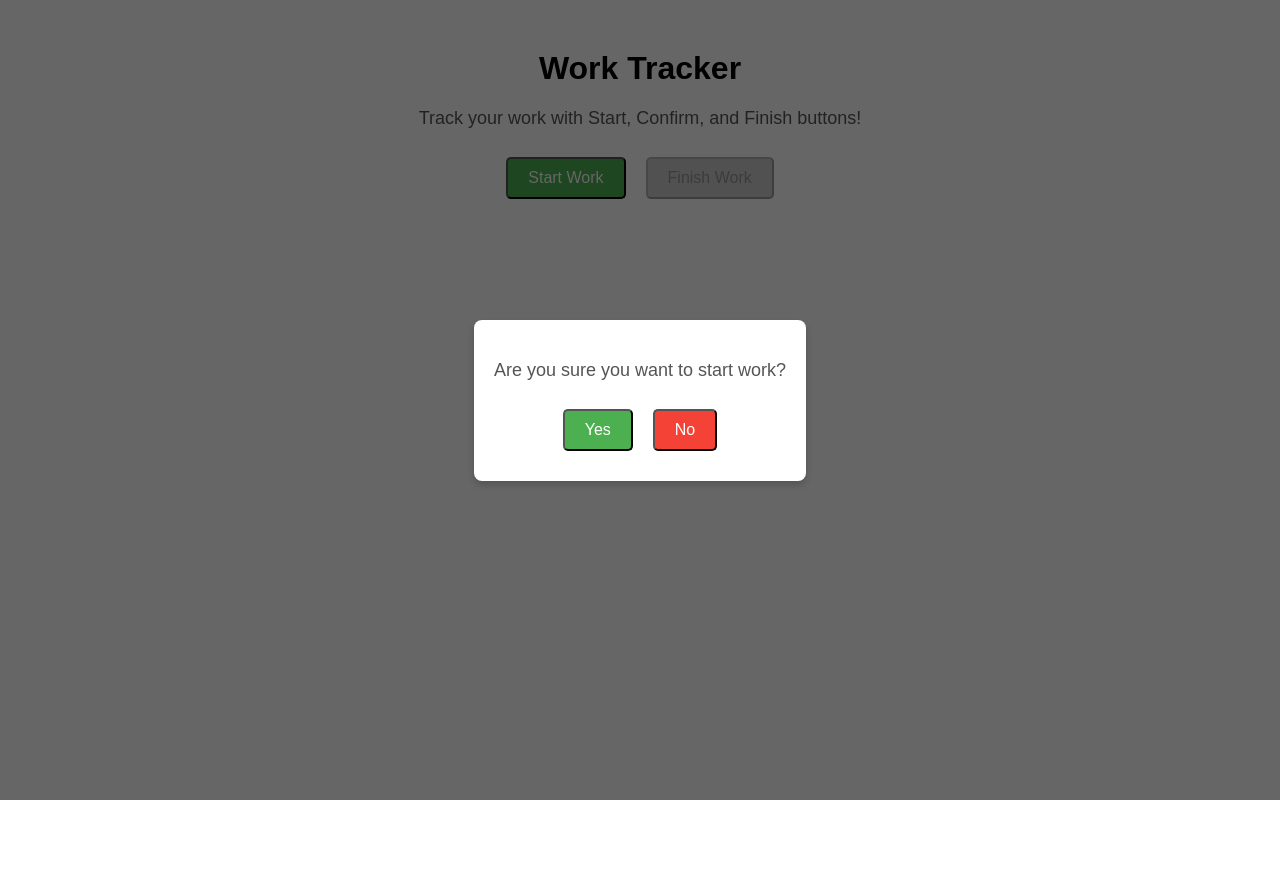
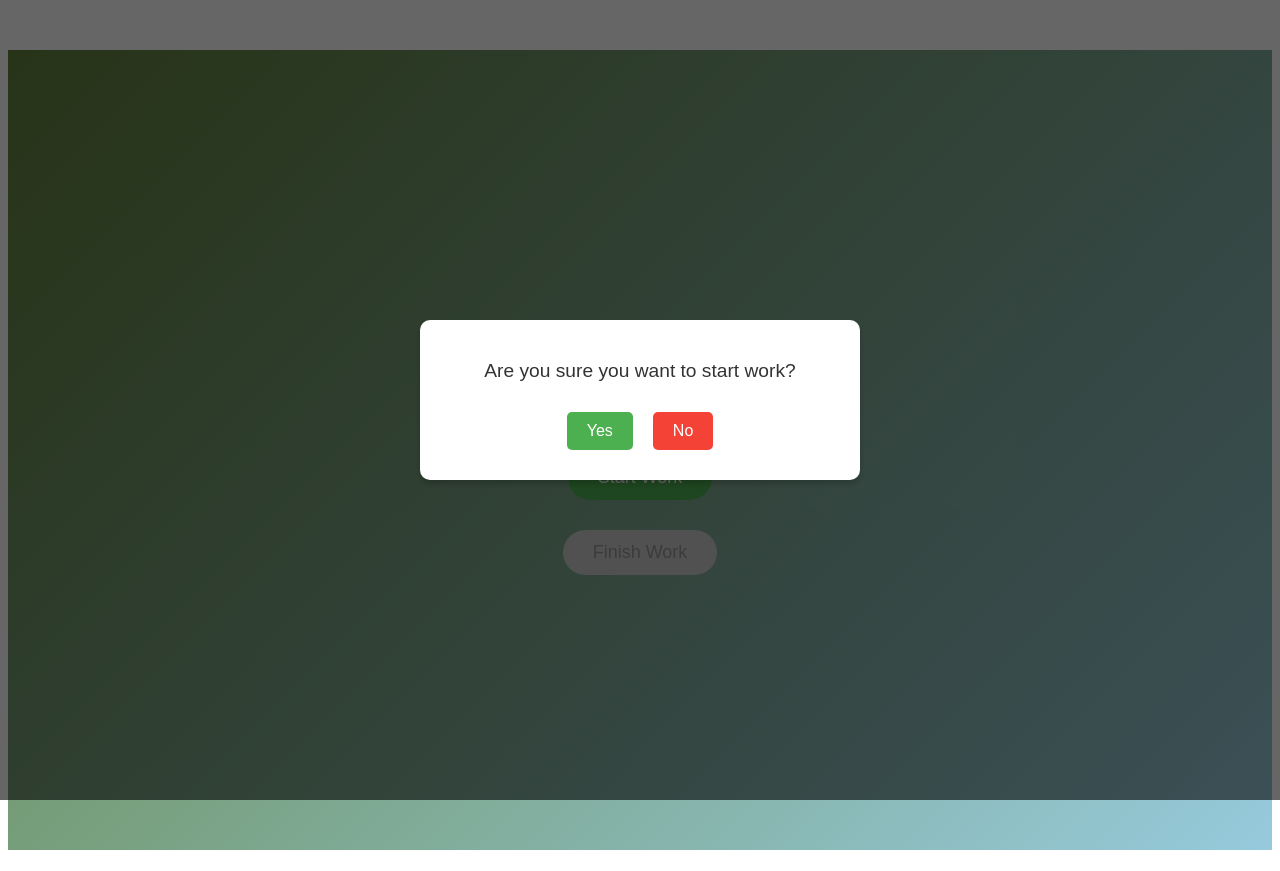
Before and after one commit to ydesai22/myfirst-vue, a Vue app: page /second in a window 1280 px wide. Both pictures are taken after a click on the button "Start Work". Before the commit the page ends 800 px from the top, so only its background shows below. Built offline with nearby package versions, Linux system fonts and the light colour scheme.

Commit message:
popup button

```diff
--- a/src/components/SecondPage.vue
+++ b/src/components/SecondPage.vue
@@ -1,71 +1,20 @@
-<!-- <template>
-    <div class="second-page">
-      <h1>Welcome to the Second Page</h1>
-      <p>You've made it here! Click below to go back to where you started.</p>
-      <button class="btn" @click="goBack">Go Back</button>
-    </div>
-</template>
-
-  <script>
-  export default {
-    methods: {
-      goBack() {
-        this.$router.push('/');
-      },
-    },
-  };
-  </script>
-
-  <style scoped>
-  .second-page {
-    display: flex;
-    flex-direction: column;
-    align-items: center;
-    justify-content: center;
-    min-height: 100vh;
-    background: linear-gradient(135deg, #ffa07a, #afeeee);
-    color: #333;
-    text-align: center;
-    font-family: 'Arial', sans-serif;
-  }
-
-  h1 {
-    font-size: 3rem;
-    margin-bottom: 1rem;
-    color: #2f4f4f;
-  }
-
-  p {
-    font-size: 1.5rem;
-    margin-bottom: 2rem;
-    color: #2f4f4f;
-  }
-
-  .btn {
-    padding: 10px 20px;
-    font-size: 1.2rem;
-    color: #fff;
-    background-color: #4682b4;
-    border: none;
-    border-radius: 5px;
-    cursor: pointer;
-    transition: background-color 0.3s ease;
-  }
-
-  .btn:hover {
-    background-color: #5f9ea0;
-  }
-  </style>
-
-   -->
-
-   <!-- <template>
+<template>
   <div class="second-page">
     <h1>Work Tracker</h1>
-      <p>Track your work with start and finish buttons!</p>
+    <p>Track your work with Start, Confirm, and Finish buttons!</p>
+    <button :disabled="!isStartEnabled" @click="openModal('start')">Start Work</button>
+    <button :disabled="!isFinishEnabled" @click="openModal('finish')">Finish Work</button>
 
-      <button :disabled="!isStartEnabled" @click="handleClick('start')">Start Work</button>
-      <button :disabled="!isFinishEnabled" @click="handleClick('finish')">Finish Work</button>
+
+    <div v-if="showModal" class="overlay">
+      <div class="modal">
+        <p>{{ modalMessage }}</p>
+        <button @click="confirmAction">Yes</button>
+        <button @click="closeModal">No</button>
+      </div>
+    </div>
+
+
   </div>
 </template>
 
@@ -75,54 +24,65 @@
     return {
       isStartEnabled: true,
       isFinishEnabled: false,
+      showModal: false,
+      modalMessage: "",
+      currentAction: "",
     };
   },
   methods: {
-      handleClick(action) {
-        if (action === "start") {
+    openModal(action) {
+      this.currentAction = action;
+      this.modalMessage =
+        action === "start"
+          ? "Are you sure you want to start work?"
+          : "Are you sure you want to finish work?";
+      this.showModal = true;
+    },
+    confirmAction() {
+      if (this.currentAction === "start") {
         this.isStartEnabled = false;
         this.isFinishEnabled = true;
-          alert("Start Work clicked!");
-        } else if (action === "finish") {
+      } else if (this.currentAction === "finish") {
         this.isStartEnabled = true;
         this.isFinishEnabled = false;
-          alert("Finish Work clicked!");
       }
-
-
-        localStorage.setItem("isStartEnabled", this.isStartEnabled);
-        localStorage.setItem("isFinishEnabled", this.isFinishEnabled);
+      this.closeModal();
     },
-      restoreState() {
-
-        this.isStartEnabled =
-          JSON.parse(localStorage.getItem("isStartEnabled")) ?? true;
-        this.isFinishEnabled =
-          JSON.parse(localStorage.getItem("isFinishEnabled")) ?? false;
+    closeModal() {
+      this.showModal = false;
     },
-    },
-    mounted() {
-      this.restoreState();
   },
 };
 </script>
 
 <style scoped>
+/* Page Background */
 .second-page {
   text-align: center;
   margin-top: 50px;
+  background: linear-gradient(135deg, #62823c, #96cadc);
+  min-height: 100vh;
+  display: flex;
+  flex-direction: column;
+  justify-content: center;
+  align-items: center;
+  color: white;
+  font-family: 'Arial', sans-serif;
 }
 
+/* Buttons */
 button {
-    margin: 10px;
-    padding: 10px 20px;
-    font-size: 16px;
-    border-radius: 5px;
+  margin: 15px;
+  padding: 12px 30px;
+  font-size: 18px;
+  border-radius: 25px;
   cursor: pointer;
+  border: none;
+  transition: all 0.3s ease;
 }
 
 button:disabled {
-    background-color: #ccc;
+  background-color: #cccccc;
   cursor: not-allowed;
 }
 
@@ -131,151 +91,53 @@
   color: white;
 }
 
-  button:last-of-type:not(:disabled) {
-    background-color: #f44336;
-  }
-  </style>
-   -->
-
-
-   <template>
-    <div class="second-page">
-      <h1>Work Tracker</h1>
-      <p>Track your work with Start, Confirm, and Finish buttons!</p>
-
-      <!-- Buttons -->
-      <button :disabled="!isStartEnabled" @click="showConfirm">Start Work</button>
-      <button :disabled="!isFinishEnabled" @click="handleClick('finish')">Finish Work</button>
-
-      <!-- Confirm Button Modal -->
-      <div v-if="showConfirmModal" class="overlay">
-        <div class="modal">
-          <p>Are you sure you want to start work?</p>
-          <button @click="confirmStart">Yes</button>
-          <button @click="cancelConfirm">No</button>
-        </div>
-      </div>
-    </div>
-  </template>
-
-  <script>
-  export default {
-    data() {
-      return {
-        isStartEnabled: true,
-        isFinishEnabled: false,
-        showConfirmModal: false, // Modal visibility state
-      };
-    },
-    methods: {
-      showConfirm() {
-        this.showConfirmModal = true; // Show confirmation modal
-      },
-      confirmStart() {
-        // Enable Finish button and disable Start button
-        this.isStartEnabled = false;
-        this.isFinishEnabled = true;
-        this.showConfirmModal = false; // Hide modal
-        alert("Start Work confirmed!");
-
-        // Save states to localStorage
-        localStorage.setItem("isStartEnabled", this.isStartEnabled);
-        localStorage.setItem("isFinishEnabled", this.isFinishEnabled);
-      },
-      cancelConfirm() {
-        this.showConfirmModal = false; // Close the modal without changing state
-        alert("Start Work canceled!");
-      },
-      handleClick(action) {
-        if (action === "finish") {
-          // Enable Start button and disable Finish button
-          this.isStartEnabled = true;
-          this.isFinishEnabled = false;
-          alert("Finish Work clicked!");
-
-          // Save states to localStorage
-          localStorage.setItem("isStartEnabled", this.isStartEnabled);
-          localStorage.setItem("isFinishEnabled", this.isFinishEnabled);
-        }
-      },
-      restoreState() {
-        // Restore states from localStorage
-        this.isStartEnabled =
-          JSON.parse(localStorage.getItem("isStartEnabled")) ?? true;
-        this.isFinishEnabled =
-          JSON.parse(localStorage.getItem("isFinishEnabled")) ?? false;
-      },
-    },
-    mounted() {
-      this.restoreState(); // Restore states on page load
-    },
-  };
-  </script>
-
-  <style scoped>
-  .second-page {
-    text-align: center;
-    margin-top: 50px;
-    font-family: Arial, sans-serif;
+button:not(:disabled):hover {
+  background-color: #45a049;
+  transform: scale(1.05);
 }
 
-  button {
-    margin: 10px;
-    padding: 10px 20px;
-    font-size: 16px;
-    border-radius: 5px;
-    cursor: pointer;
-  }
-
-  button:disabled {
-    background-color: #ccc;
-    cursor: not-allowed;
-  }
-
-  button:not(:disabled) {
-    background-color: #4caf50;
-    color: white;
-  }
-
-  button:last-of-type:not(:disabled) {
-    background-color: #f44336;
-  }
-
-  p {
-    font-size: 18px;
-    margin-top: 20px;
-    color: #555;
-  }
-
-  /* Overlay Styles */
+/* Modal Overlay */
 .overlay {
   position: fixed;
   top: 0;
   left: 0;
   width: 100%;
   height: 100%;
-    background: rgba(0, 0, 0, 0.6);
+  background: rgba(0, 0, 0, 0.6); /* Dark semi-transparent background */
   display: flex;
   justify-content: center;
   align-items: center;
   z-index: 1000;
 }
 
-  /* Modal Styles */
+/* Modal Box */
 .modal {
-    background: white;
+  background: white; /* Bright background for contrast */
+  color: #333; /* Dark text for readability */
   padding: 20px;
-    border-radius: 8px;
+  border-radius: 10px;
   text-align: center;
-    box-shadow: 0 4px 8px rgba(0, 0, 0, 0.2);
+  box-shadow: 0 4px 6px rgba(0, 0, 0, 0.2);
+  max-width: 400px;
+  width: 90%;
+  animation: fadeIn 0.5s ease-in-out;
 }
 
+/* Modal Text */
+.modal p {
+  font-size: 1.2em;
+  margin-bottom: 20px;
+}
+
+/* Modal Buttons */
 .modal button {
   margin: 10px;
   padding: 10px 20px;
   font-size: 16px;
+  cursor: pointer;
+  border: none;
   border-radius: 5px;
-    cursor: pointer;
+  transition: all 0.2s ease;
 }
 
 .modal button:first-of-type {
@@ -283,8 +145,28 @@
   color: white;
 }
 
+.modal button:first-of-type:hover {
+  background-color: #45a049;
+}
+
 .modal button:last-of-type {
   background-color: #f44336;
   color: white;
 }
+
+.modal button:last-of-type:hover {
+  background-color: #e53935;
+}
+
+/* Animations */
+@keyframes fadeIn {
+  0% {
+    opacity: 0;
+    transform: scale(0.9);
+  }
+  100% {
+    opacity: 1;
+    transform: scale(1);
+  }
+}
 </style>
```
Lines whose indentation alone changed are shown as unchanged.
